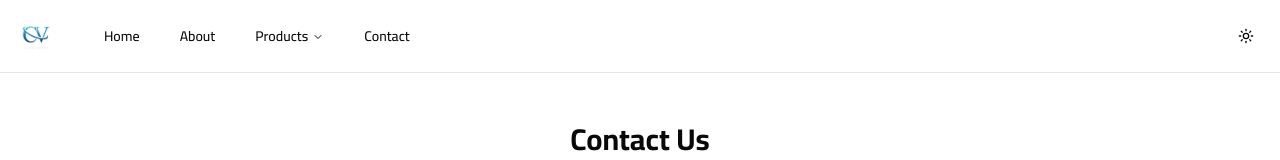
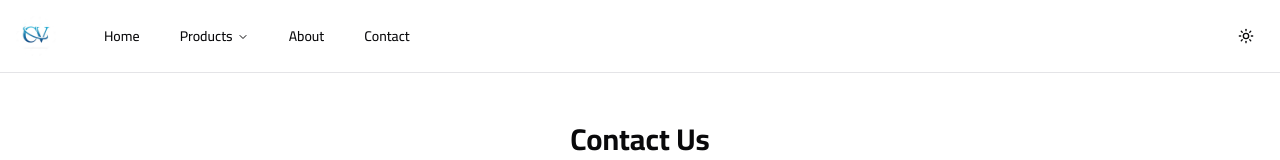
Before and after one commit to chaturcr48/connectwell-venture, a Next.js app: page /contact in a window 1280 px wide. Shown: the top 160 px of the page. Built offline with nearby package versions, Linux system fonts and the light colour scheme.

Commit message:
Moved product nav links before about

```diff
--- a/src/components/menu-link.tsx
+++ b/src/components/menu-link.tsx
@@ -43,15 +43,8 @@ export function MainNavigationMenu({ onClick }: { onClick?: () => void }) {
         </NavigationMenuLink>
       </NavigationMenuItem>
       <NavigationMenuItem>
-        <NavigationMenuLink asChild className={navigationMenuTriggerStyle()}>
-          <Link href="/about" onClick={onClick}>
-            About
-          </Link>
-        </NavigationMenuLink>
-      </NavigationMenuItem>
-      <NavigationMenuItem>
-        <NavigationMenuTrigger autoFocus={false} >Products</NavigationMenuTrigger>
-        <NavigationMenuContent className="top-[calc(100% - 36px)]" >
+        <NavigationMenuTrigger>Products</NavigationMenuTrigger>
+        <NavigationMenuContent>
           <ul className="grid w-full gap-3 p-4 md:w-[500px] md:grid-cols-2 lg:w-[600px] ">
             {components.map((component) => (
               <ListItem
@@ -63,6 +56,13 @@ export function MainNavigationMenu({ onClick }: { onClick?: () => void }) {
             ))}
           </ul>
         </NavigationMenuContent>
+      </NavigationMenuItem>
+      <NavigationMenuItem>
+        <NavigationMenuLink asChild className={navigationMenuTriggerStyle()}>
+          <Link href="/about" onClick={onClick}>
+            About
+          </Link>
+        </NavigationMenuLink>
       </NavigationMenuItem>
       <NavigationMenuItem>
         <NavigationMenuLink asChild className={navigationMenuTriggerStyle()}>
--- a/src/components/mobile-nav.tsx
+++ b/src/components/mobile-nav.tsx
@@ -28,7 +28,7 @@ export default function MobileNav() {
       </DialogTrigger>
       <DialogContent aria-describedby={undefined} overlayClassname="md:hidden" className="left-[-2px] top-0 translate-x-0 translate-y-0 max-w-[calc(100vw-20px)] m-[10px] md:hidden">
         <DialogTitle className="sr-only">Navigation menus</DialogTitle>
-        <NavigationMenu className="items-start justify-start max-w-full md:max-w-max md:items-center md:justify-center" menuViewPortClassName="top-[calc(100%-36px)] md:top-full w-full" >
+        <NavigationMenu className="items-start justify-start max-w-full md:max-w-max md:items-center md:justify-center" menuViewPortClassName="top-[calc(100%-80px)] md:top-full w-full" >
           <MainNavigationMenu onClick={handleClose} />
         </NavigationMenu>
       </DialogContent>
```
